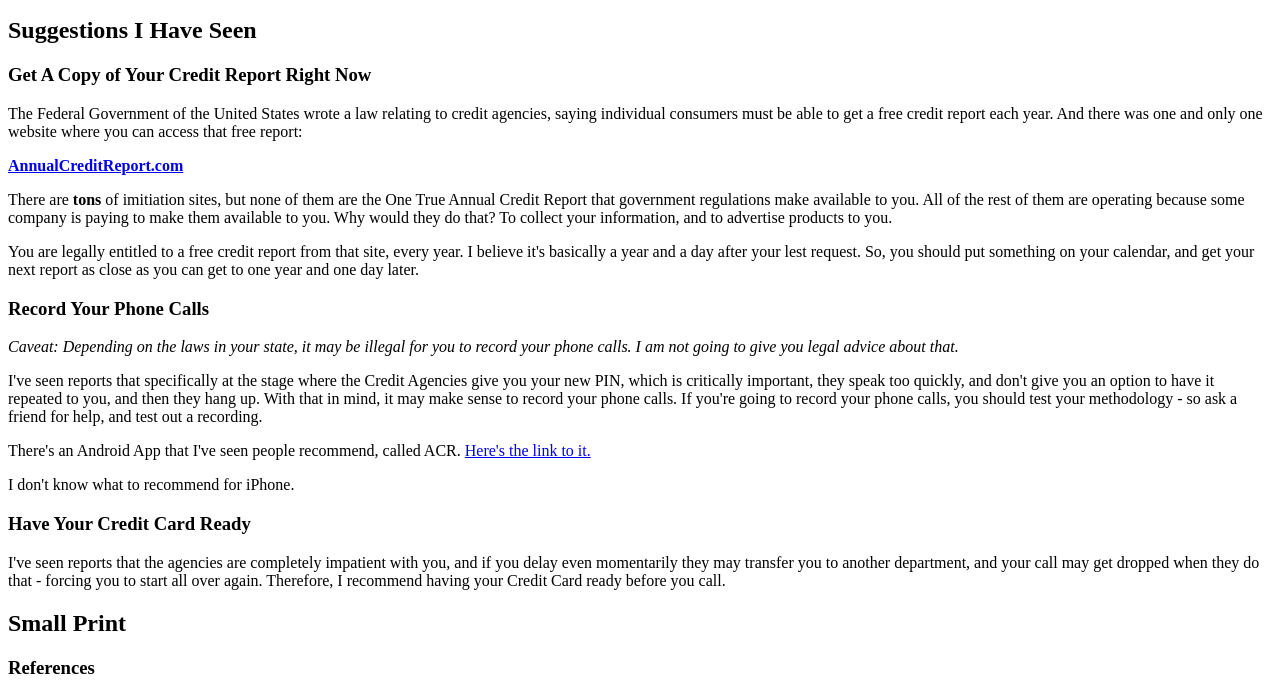
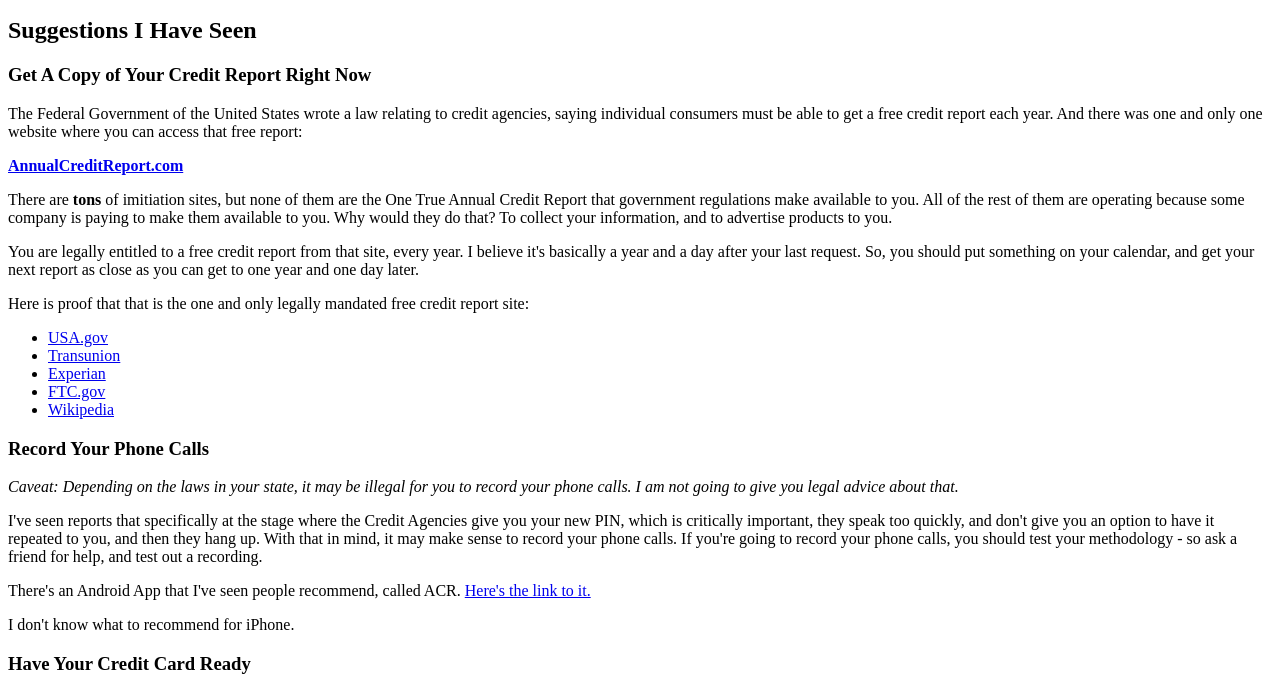
Before and after one commit to MattCruikshank/CreditFreeze, a plain HTML site: page index.html in a window 1280 px wide. Shown: the part 105-796 px from the top of the page. Drawn offline with Linux system fonts and the light colour scheme.

Commit message:
Annual Credit Report proof

```diff
--- a/index.html
+++ b/index.html
@@ -26,8 +26,18 @@
       </p>
       <p>
         You are legally entitled to a free credit report from that site, every year.  I believe it's basically a year
-        and a day after your lest request.  So, you should put something on your calendar, and get your next report as
+        and a day after your last request.  So, you should put something on your calendar, and get your next report as
         close as you can get to one year and one day later.
+      </p>
+      <p>
+        Here is proof that that is the one and only legally mandated free credit report site:
+        <ul>
+          <li><a href="https://www.usa.gov/credit-reports#item-35962">USA.gov</a></li>
+          <li><a href="https://www.transunion.com/annual-credit-report">Transunion</a></li>
+          <li><a href="http://www.experian.com/consumer-products/free-credit-report.html">Experian</a></li>
+          <li><a href="https://www.consumer.ftc.gov/articles/0155-free-credit-reports">FTC.gov</a></li>
+          <li><a href="https://en.wikipedia.org/wiki/AnnualCreditReport.com">Wikipedia</a></li>
+      </ul>
       </p>
     <h3>Record Your Phone Calls</h3>
       <p>
```
